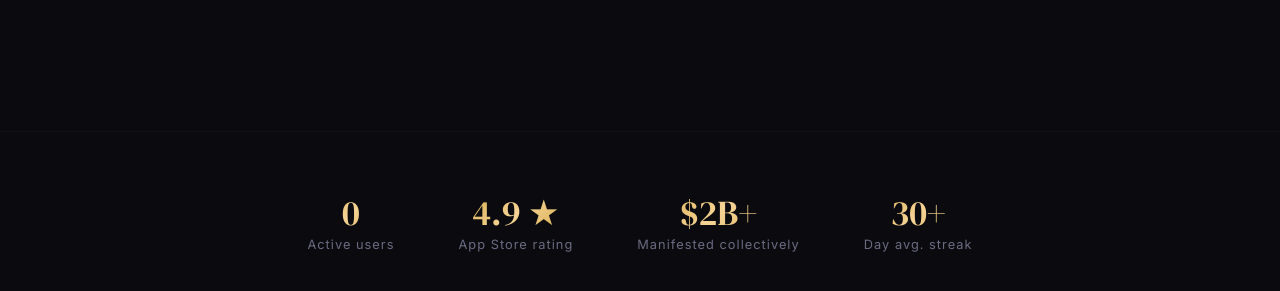
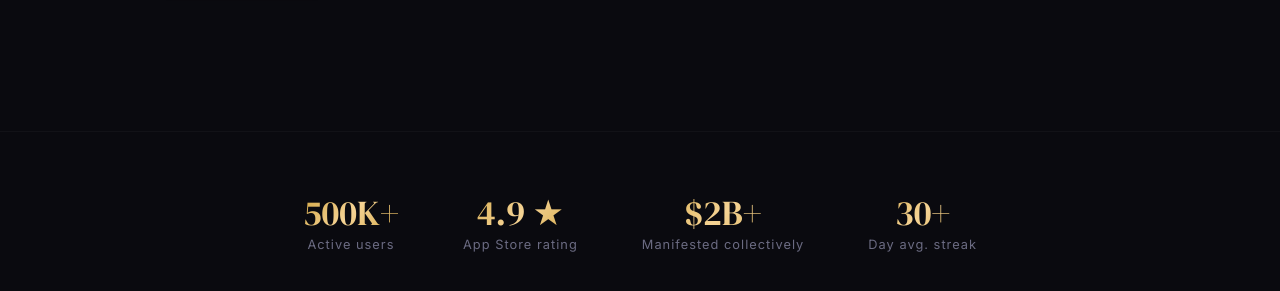
Before and after one commit to armandojimenez/monea, a plain HTML site: page index.html in a window 1280 px wide. Shown: the part 669-960 px from the top of the page. Drawn offline with Linux system fonts and the light colour scheme.

Commit message:
Update active users to 500K+
Co-Authored-By: Claude Opus 4.6 <noreply@anthropic.com>

```diff
--- a/index.html
+++ b/index.html
@@ -1982,7 +1982,7 @@ body {
   <div class="container">
     <div class="proof-bar-inner">
       <div class="proof-stat">
-        <div class="proof-stat-value gold-text" data-count="50000">0</div>
+        <div class="proof-stat-value gold-text">500K+</div>
         <div class="proof-stat-label">Active users</div>
       </div>
       <div class="proof-stat">
```
